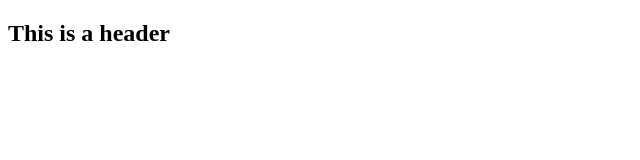
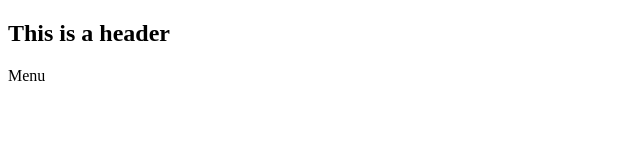
Before and after one commit to Jminsi/ex4, a plain HTML site: page index.html in a window 1280 px wide. Shown: the full height of the page, 0-640 px from the left. Drawn offline with Linux system fonts and the light colour scheme.

Commit message:
i added menu

```diff
--- a/index.html
+++ b/index.html
@@ -16,7 +16,7 @@
 
 
 <div id=menu>
-
+    Menu
    </div>
 
 
```
